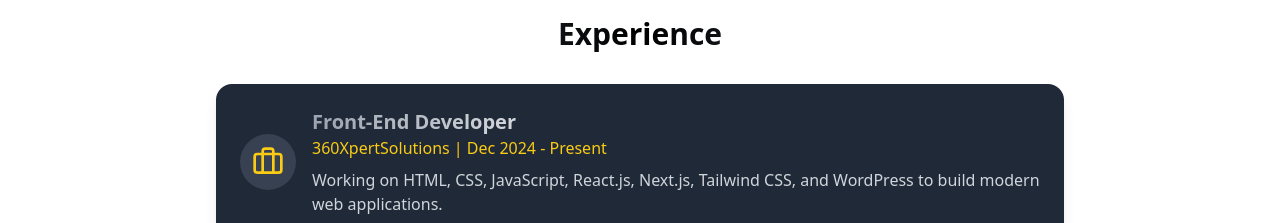
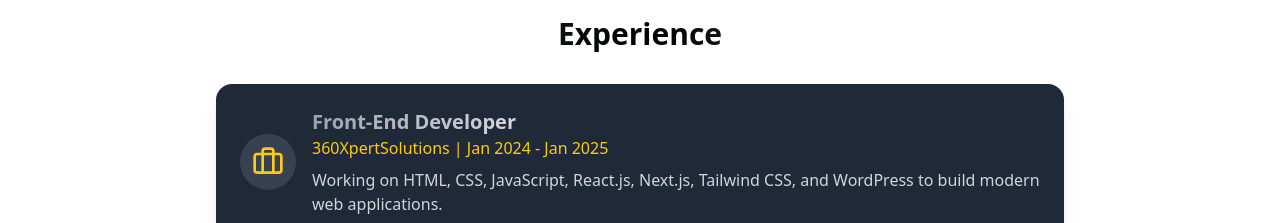
Before and after one commit to salehpaki/my_portfolio, a React (Vite) app: page / in a window 1280 px wide. Shown: the part 2640-2863 px from the top of the page. Built offline with nearby package versions, Linux system fonts and the light colour scheme.

Commit message:
first commit

```diff
--- a/src/components/Experience.jsx
+++ b/src/components/Experience.jsx
@@ -6,7 +6,7 @@
   {
     role: "Front-End Developer",
     company: "360XpertSolutions",
-    duration: "Dec 2024 - Present",
+    duration: "Jan 2024 - Jan 2025",
     description: "Working on HTML, CSS, JavaScript, React.js, Next.js, Tailwind CSS, and WordPress to build modern web applications."
   },
   {
```
